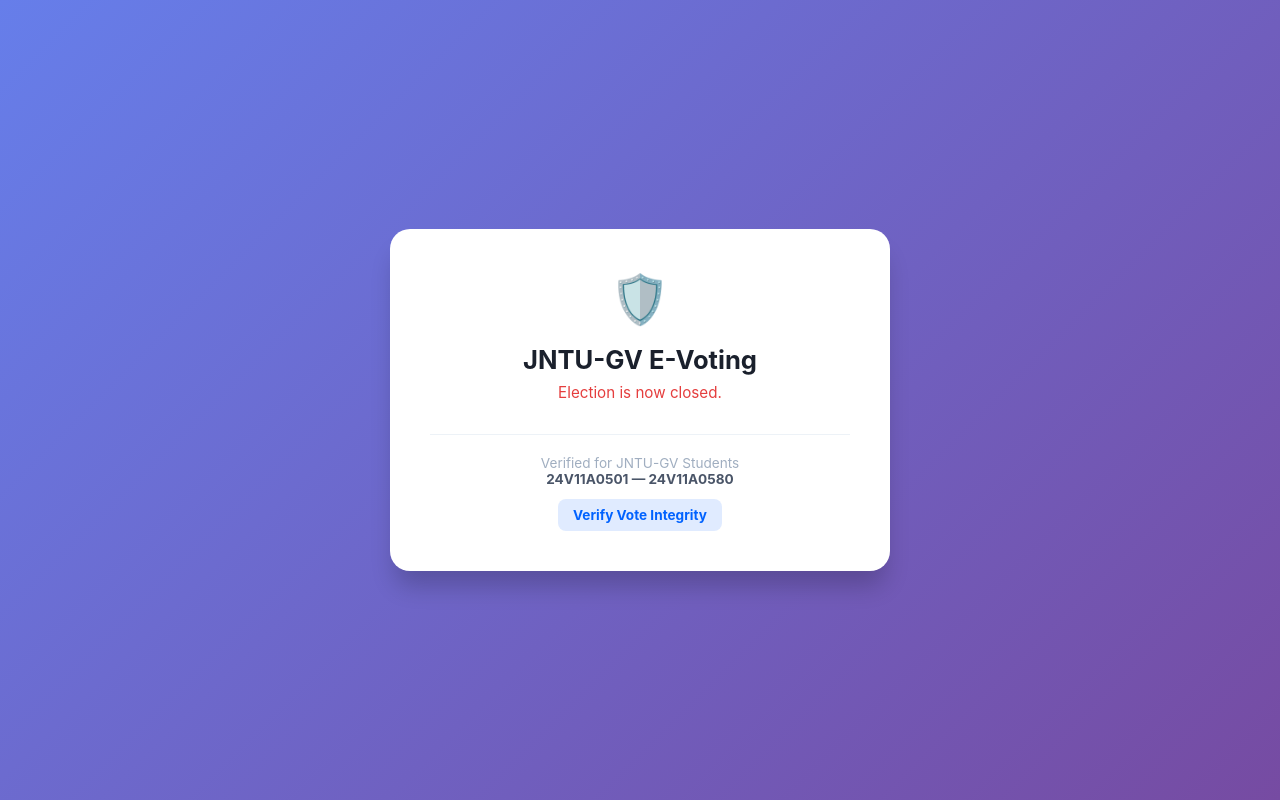
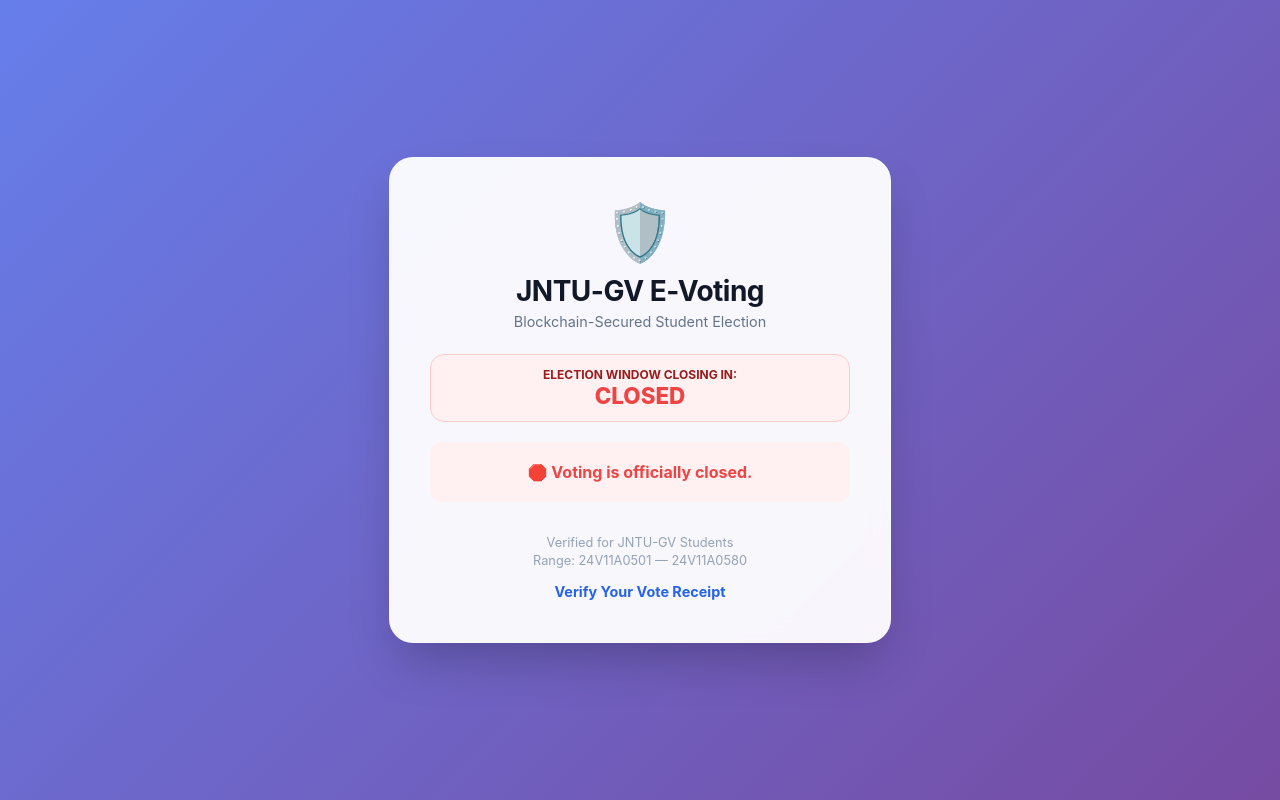
Before and after one commit to prudhvi16131/jntugv-voting-system, a Flask app: page / in a window 1280 px wide. Run offline with Flask 3, Linux system fonts and the light colour scheme.

Commit message:
Designed project with professional CSS and JNTU-GV theme

```diff
--- a/templates/index.html
+++ b/templates/index.html
@@ -3,145 +3,189 @@
 <head>
     <meta charset="UTF-8">
     <meta name="viewport" content="width=device-width, initial-scale=1.0">
-    <title>JNTU-GV Secure Voting</title>
+    <title>JNTU-GV Secure Voting Portal</title>
 
-    <link rel="manifest" href="/manifest.json">
-    <meta name="mobile-web-app-capable" content="yes">
-    <meta name="apple-mobile-web-app-capable" content="yes">
-    <meta name="theme-color" content="#0062ff">
-    <link rel="apple-touch-icon" href="https://cdn-icons-png.flaticon.com/512/927/927295.png">
+    <meta name="theme-color" content="#2563eb">
 
     <style>
+        /* Professional JNTU-GV Design Theme */
         :root {
-            --primary: #0062ff;
-            --bg: #f0f4f8;
-            --danger: #e53e3e;
-        }
-        body {
-            font-family: 'Inter', system-ui, sans-serif;
-            background: linear-gradient(135deg, #667eea 0%, #764ba2 100%);
-            display: flex; justify-content: center; align-items: center;
-            min-height: 100vh; margin: 0; color: #2d3748;
-        }
-        .card {
-            background: white; padding: 2.5rem; border-radius: 20px;
-            box-shadow: 0 20px 25px -5px rgba(0,0,0,0.2);
-            width: 90%; max-width: 420px; text-align: center;
-        }
-        .header { margin-bottom: 2rem; }
-        .logo-icon { font-size: 3rem; margin-bottom: 1rem; display: inline-block; }
-        h2 { margin: 0; color: #1a202c; font-size: 1.6rem; }
-        .subtitle { color: #718096; margin-top: 8px; font-size: 0.95rem; }
-
-        /* Countdown Timer Style */
-        #timer {
-            font-weight: 800; color: var(--danger);
-            font-size: 1.3rem; margin-top: 10px;
-            background: #fff5f5; padding: 10px; border-radius: 10px;
+            --primary: #2563eb;
+            --primary-hover: #1d4ed8;
+            --bg-grad: linear-gradient(135deg, #667eea 0%, #764ba2 100%);
+            --danger: #ef4444;
+            --success: #10b981;
         }
 
+        body {
+            font-family: 'Inter', system-ui, -apple-system, sans-serif;
+            background: var(--bg-grad);
+            display: flex;
+            justify-content: center;
+            align-items: center;
+            min-height: 100vh;
+            margin: 0;
+            color: #1e293b;
+        }
+
+        /* Glassmorphism Card Effect */
+        .voter-card {
+            background: rgba(255, 255, 255, 0.95);
+            backdrop-filter: blur(10px);
+            padding: 2.5rem;
+            border-radius: 24px;
+            box-shadow: 0 25px 50px -12px rgba(0, 0, 0, 0.25);
+            width: 90%;
+            max-width: 420px;
+            text-align: center;
+            border: 1px solid rgba(255, 255, 255, 0.3);
+        }
+
+        .logo-area { margin-bottom: 1.5rem; }
+        .logo-icon { font-size: 3.5rem; margin-bottom: 0.5rem; display: block; }
+
+        h2 { margin: 0; font-size: 1.75rem; color: #111827; letter-spacing: -0.5px; }
+        .subtitle { color: #64748b; font-size: 0.9rem; margin-top: 5px; }
+
+        /* Countdown Timer Styling */
+        .timer-container {
+            background: #fff1f2;
+            border: 1px solid #fecaca;
+            padding: 12px;
+            border-radius: 14px;
+            margin: 20px 0;
+        }
+
+        .timer-label { font-size: 0.75rem; font-weight: 700; color: #991b1b; text-transform: uppercase; }
+        #timer { font-size: 1.4rem; font-weight: 800; color: var(--danger); font-variant-numeric: tabular-nums; }
+
+        /* Form Styling */
         .form-group { text-align: left; margin-bottom: 1.5rem; }
-        label { display: block; font-weight: 600; margin-bottom: 0.6rem; color: #4a5568; font-size: 0.9rem; }
+        label { display: block; font-weight: 700; font-size: 0.85rem; color: #475569; margin-bottom: 8px; text-transform: uppercase; }
+
         input, select {
-            width: 100%; padding: 0.85rem; border: 2px solid #e2e8f0;
-            border-radius: 12px; font-size: 1rem; box-sizing: border-box;
-            background-color: #f8fafc; transition: all 0.2s;
+            width: 100%;
+            padding: 14px;
+            border: 2px solid #e2e8f0;
+            border-radius: 12px;
+            font-size: 1rem;
+            box-sizing: border-box;
+            background: #f8fafc;
+            transition: all 0.2s;
         }
+
         input:focus, select:focus {
-            border-color: var(--primary); outline: none;
-            box-shadow: 0 0 0 4px rgba(0, 98, 255, 0.1);
+            border-color: var(--primary);
+            background: white;
+            outline: none;
+            box-shadow: 0 0 0 4px rgba(37, 99, 235, 0.1);
         }
 
         .btn-vote {
-            background: var(--primary); color: white; border: none;
-            padding: 1.1rem; width: 100%; border-radius: 12px;
-            font-weight: 700; font-size: 1.1rem; cursor: pointer;
-            transition: all 0.2s; box-shadow: 0 4px 6px rgba(0, 98, 255, 0.2);
+            background: var(--primary);
+            color: white;
+            border: none;
+            padding: 1.1rem;
+            width: 100%;
+            border-radius: 14px;
+            font-weight: 700;
+            font-size: 1.1rem;
+            cursor: pointer;
+            transition: all 0.2s;
+            box-shadow: 0 4px 6px -1px rgba(37, 99, 235, 0.4);
         }
-        .btn-vote:hover { background: #0052d6; transform: translateY(-2px); }
-        .btn-vote:disabled { background: #cbd5e0; cursor: not-allowed; transform: none; }
 
-        .footer {
-            margin-top: 2rem; font-size: 0.85rem; color: #a0aec0;
-            border-top: 1px solid #edf2f7; padding-top: 1.2rem;
+        .btn-vote:hover { background: var(--primary-hover); transform: translateY(-2px); }
+        .btn-vote:active { transform: translateY(0); }
+        .btn-vote:disabled { background: #cbd5e1; cursor: not-allowed; box-shadow: none; }
+
+        .footer-info { margin-top: 2rem; font-size: 0.8rem; color: #94a3b8; line-height: 1.4; }
+        .audit-link {
+            display: inline-block; margin-top: 12px; color: var(--primary);
+            text-decoration: none; font-weight: 700; font-size: 0.9rem;
         }
-        .audit-link {
-            display: inline-block; margin-top: 12px;
-            color: var(--primary); text-decoration: none; font-weight: 700;
-            padding: 8px 15px; background: #e0ebff; border-radius: 8px;
-        }
-        .highlight { color: #4a5568; font-weight: bold; }
+        .audit-link:hover { text-decoration: underline; }
     </style>
 </head>
 <body>
 
-<div class="card">
-    <div class="header">
-        <div class="logo-icon">🛡️</div>
+<div class="voter-card">
+    <div class="logo-area">
+        <span class="logo-icon">🛡️</span>
         <h2>JNTU-GV E-Voting</h2>
-
-        {% if status == "live" %}
-            <p class="subtitle">Election Window Closing In:</p>
-            <div id="timer">Loading...</div>
-        {% elif status == "waiting" %}
-            <p class="subtitle" style="color: #ed8936;">Voting has not started yet.</p>
-        {% else %}
-            <p class="subtitle" style="color: var(--danger);">Election is now closed.</p>
-        {% endif %}
+        <p class="subtitle">Blockchain-Secured Student Election</p>
     </div>
 
-    {% if status == "live" %}
+    <div class="timer-container">
+        <div class="timer-label">Election Window Closing In:</div>
+        <div id="timer">Initializing...</div>
+    </div>
+
+    {% if status == 'live' %}
     <form action="/cast_vote" method="post">
         <div class="form-group">
-            <label for="voter_id">Hall Ticket Number</label>
-            <input type="text" id="voter_id" name="voter_id" placeholder="e.g., 24V11A0501" required>
+            <label>Hall Ticket Number</label>
+            <input type="text" name="voter_id" placeholder="e.g., 24V11A0501" required
+                   pattern="24V11A05[0-7][0-9]|24V11A0580" title="Valid JNTU-GV Hall Ticket Required">
         </div>
 
         <div class="form-group">
-            <label for="candidate">Choose Your Candidate</label>
-            <select id="candidate" name="candidate" required>
-                <option value="" disabled selected>Select candidate from list</option>
+            <label>Select Candidate</label>
+            <select name="candidate" required>
+                <option value="" disabled selected>Choose a candidate...</option>
                 {% for c in config.candidates %}
                 <option value="{{ c.name }}">{{ c.symbol }} {{ c.name }}</option>
                 {% endfor %}
             </select>
         </div>
 
-        <button type="submit" id="voteBtn" class="btn-vote">Confirm Secure Vote</button>
+        <button type="submit" class="btn-vote">Confirm Secure Vote</button>
     </form>
+    {% elif status == 'waiting' %}
+    <div style="padding: 20px; color: var(--primary); font-weight: 700;">
+        Election starts at {{ config.start.strftime('%H:%M') }} IST
+    </div>
+    {% else %}
+    <div style="padding: 20px; color: var(--danger); font-weight: 700; background: #fff1f2; border-radius: 12px;">
+        🛑 Voting is officially closed.
+    </div>
     {% endif %}
 
-    <div class="footer">
-        Verified for JNTU-GV Students <br>
-        <span class="highlight">24V11A0501 — 24V11A0580</span> <br>
-        <a href="/audit" class="audit-link">Verify Vote Integrity</a>
+    <div class="footer-info">
+        Verified for JNTU-GV Students<br>
+        Range: 24V11A0501 — 24V11A0580<br>
+        <a href="/audit" class="audit-link">Verify Your Vote Receipt</a>
     </div>
 </div>
 
 <script>
-    const endTime = {{ end_ms if end_ms else 0 }};
+    // Countdown Timer Logic
+    const endTime = {{ end_ms }};
 
-    if (endTime > 0) {
     function updateTimer() {
         const now = new Date().getTime();
         const distance = endTime - now;
 
         if (distance < 0) {
             document.getElementById("timer").innerHTML = "CLOSED";
-                if(document.getElementById("voteBtn")) document.getElementById("voteBtn").disabled = true;
+            if(document.querySelector('.btn-vote')) {
+                window.location.reload(); // Refresh to show 'Closed' status
+            }
             return;
         }
 
-            const h = Math.floor((distance % (1000 * 60 * 60 * 24)) / (1000 * 60 * 60));
-            const m = Math.floor((distance % (1000 * 60 * 60)) / (1000 * 60));
-            const s = Math.floor((distance % (1000 * 60)) / 1000);
+        const hours = Math.floor((distance % (1000 * 60 * 60 * 24)) / (1000 * 60 * 60));
+        const minutes = Math.floor((distance % (1000 * 60 * 60)) / (1000 * 60));
+        const seconds = Math.floor((distance % (1000 * 60)) / 1000);
 
-            document.getElementById("timer").innerHTML = h + "h " + m + "m " + s + "s ";
+        document.getElementById("timer").innerHTML =
+            (hours < 10 ? "0" + hours : hours) + "h " +
+            (minutes < 10 ? "0" + minutes : minutes) + "m " +
+            (seconds < 10 ? "0" + seconds : seconds) + "s";
     }
 
     setInterval(updateTimer, 1000);
     updateTimer();
-    }
 </script>
 
 </body>
```
Also changed, not shown: templates/results.html (+123 -84 lines). Lines whose indentation alone changed are shown as unchanged.
